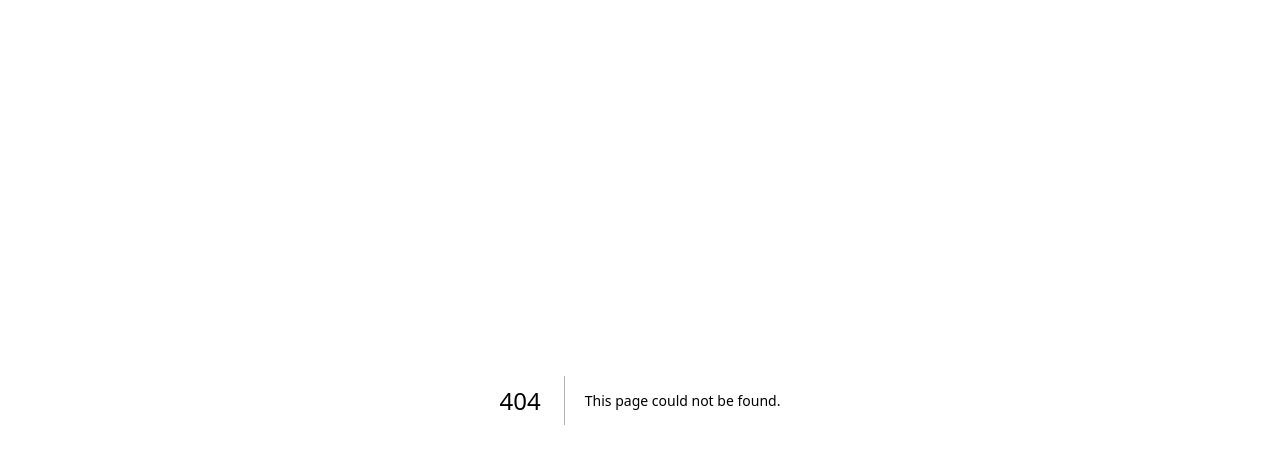
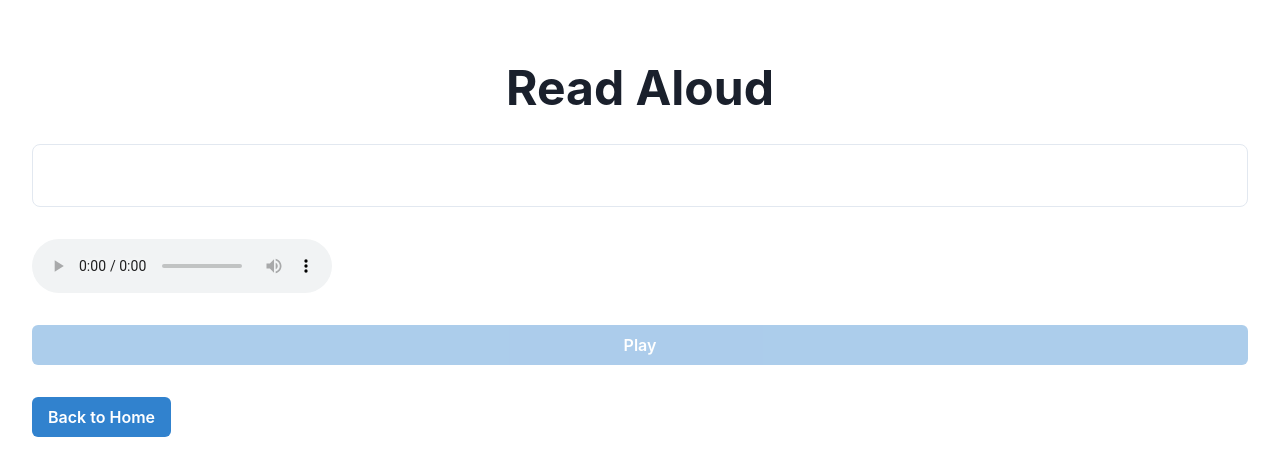
Before and after one commit to AsadShahid04/ReadOn, a Next.js app: page /audiobook in a window 1280 px wide. Before the commit this address had no page. Shown: the top 476 px of the page. Built offline with nearby package versions, Linux system fonts and the light colour scheme.

Commit message:
Add Read Aloud feature using OpenAI TTS

```diff
--- /dev/null
+++ b/src/app/audiobook/page.tsx
@@ -0,0 +1,220 @@
+"use client";
+
+import { useEffect, useState, useRef } from "react";
+import { Box, Heading, Text, VStack, Button, Spinner, useToast } from "@chakra-ui/react";
+import { useText } from "../TextContext";
+import Link from "next/link";
+
+const Audiobook = () => {
+  const { inputText } = useText();
+  const [isPlaying, setIsPlaying] = useState(false);
+  const [currentWordIndex, setCurrentWordIndex] = useState(-1);
+  const [isLoading, setIsLoading] = useState(false);
+  const [audioReady, setAudioReady] = useState(false);
+  const [audioUrl, setAudioUrl] = useState<string | null>(null);
+  const audioRef = useRef<HTMLAudioElement | null>(null);
+  const words = inputText.split(/\s+/);
+  const toast = useToast();
+
+  useEffect(() => {
+    if (inputText) {
+      generateAudio();
+      setAudioReady(false);
+      setAudioUrl(null);
+    }
+  }, [inputText]);
+
+  const generateAudio = async () => {
+    setIsLoading(true);
+    try {
+      const response = await fetch("/api/text-to-speech", {
+        method: "POST",
+        headers: {
+          "Content-Type": "application/json",
+        },
+        body: JSON.stringify({ text: inputText }),
+      });
+
+      if (!response.ok) {
+        const errorData = await response.json();
+        throw new Error(errorData.error || "Failed to generate audio");
+      }
+
+      const audioBlob = await response.blob();
+      console.log("Received audio blob:", audioBlob);
+      console.log("Blob size:", audioBlob.size);
+      console.log("Blob type:", audioBlob.type);
+
+      const url = URL.createObjectURL(audioBlob);
+      setAudioUrl(url);
+
+      if (audioRef.current) {
+        audioRef.current.src = url;
+
+        // Add more event listeners for debugging
+        audioRef.current.onloadeddata = () => {
+          console.log("Audio data loaded");
+          setAudioReady(true);
+        };
+
+        audioRef.current.oncanplay = () => {
+          console.log("Audio can play");
+          setAudioReady(true);
+        };
+
+        audioRef.current.onloadedmetadata = () => {
+          console.log("Audio metadata loaded, duration:", audioRef.current?.duration);
+          setAudioReady(true);
+        };
+
+        audioRef.current.onerror = (e) => {
+          console.error("Audio loading error:", audioRef.current?.error);
+          toast({
+            title: "Error",
+            description: `Failed to load audio: ${audioRef.current?.error?.message || 'Unknown error'}`,
+            status: "error",
+            duration: 5000,
+            isClosable: true,
+          });
+        };
+      }
+    } catch (error) {
+      console.error("Error generating audio:", error);
+      toast({
+        title: "Error",
+        description: error instanceof Error ? error.message : "An unknown error occurred",
+        status: "error",
+        duration: 5000,
+        isClosable: true,
+      });
+    } finally {
+      setIsLoading(false);
+    }
+  };
+
+  const togglePlayPause = async () => {
+    if (!audioRef.current) return;
+
+    try {
+      if (isPlaying) {
+        console.log("Pausing audio");
+        await audioRef.current.pause();
+      } else {
+        console.log("Playing audio");
+        // Reset the audio to start if it ended
+        if (audioRef.current.ended) {
+          audioRef.current.currentTime = 0;
+        }
+        const playPromise = audioRef.current.play();
+        if (playPromise !== undefined) {
+          playPromise.catch(error => {
+            console.error("Playback error:", error);
+            toast({
+              title: "Playback Error",
+              description: error.message || "Failed to play audio",
+              status: "error",
+              duration: 5000,
+              isClosable: true,
+            });
+          });
+        }
+      }
+      setIsPlaying(!isPlaying);
+    } catch (error) {
+      console.error("Playback error:", error);
+      toast({
+        title: "Playback Error",
+        description: "Failed to play audio. Please try again.",
+        status: "error",
+        duration: 5000,
+        isClosable: true,
+      });
+    }
+  };
+
+  const handleTimeUpdate = () => {
+    if (audioRef.current) {
+      const currentTime = audioRef.current.currentTime;
+      const duration = audioRef.current.duration;
+      // Calculate which word should be highlighted based on current time
+      const wordIndex = Math.floor((currentTime / duration) * words.length);
+      if (wordIndex >= 0 && wordIndex < words.length) {
+        setCurrentWordIndex(wordIndex);
+      }
+    }
+  };
+
+  // Cleanup function to revoke object URL
+  useEffect(() => {
+    return () => {
+      if (audioUrl) {
+        URL.revokeObjectURL(audioUrl);
+      }
+    };
+  }, [audioUrl]);
+
+  return (
+    <Box minHeight="100vh" py={16} px={8}>
+      <VStack spacing={8} align="stretch">
+        <Heading as="h1" size="2xl" textAlign="center">
+          Read Aloud
+        </Heading>
+        {isLoading ? (
+          <VStack spacing={4}>
+            <Spinner size="xl" />
+            <Text>Generating audio...</Text>
+          </VStack>
+        ) : (
+          <>
+            <Box borderWidth={1} borderRadius="lg" p={4} maxHeight="60vh" overflowY="auto">
+              <Text fontSize="lg" lineHeight="tall">
+                {words.map((word, index) => (
+                  <Text
+                    key={index}
+                    as="span"
+                    bg={index === currentWordIndex ? "yellow.200" : "transparent"}
+                    display="inline-block"
+                    mx={1}
+                  >
+                    {word}
+                  </Text>
+                ))}
+              </Text>
+            </Box>
+            <audio
+              ref={audioRef}
+              onTimeUpdate={handleTimeUpdate}
+              onEnded={() => {
+                setIsPlaying(false);
+                setCurrentWordIndex(-1);
+              }}
+              onPlay={() => {
+                console.log("Audio started playing");
+                setIsPlaying(true);
+              }}
+              onPause={() => {
+                console.log("Audio paused");
+                setIsPlaying(false);
+              }}
+              controls // Add controls for debugging
+            />
+            <Button
+              onClick={togglePlayPause}
+              colorScheme="blue"
+              isDisabled={!audioReady}
+            >
+              {isPlaying ? "Pause" : "Play"}
+            </Button>
+          </>
+        )}
+        <Link href="/" passHref>
+          <Button as="a" colorScheme="blue">
+            Back to Home
+          </Button>
+        </Link>
+      </VStack>
+    </Box>
+  );
+};
+
+export default Audiobook;
```
Also changed, not shown: 1 other file (tests, documents, lock files or other folders).
